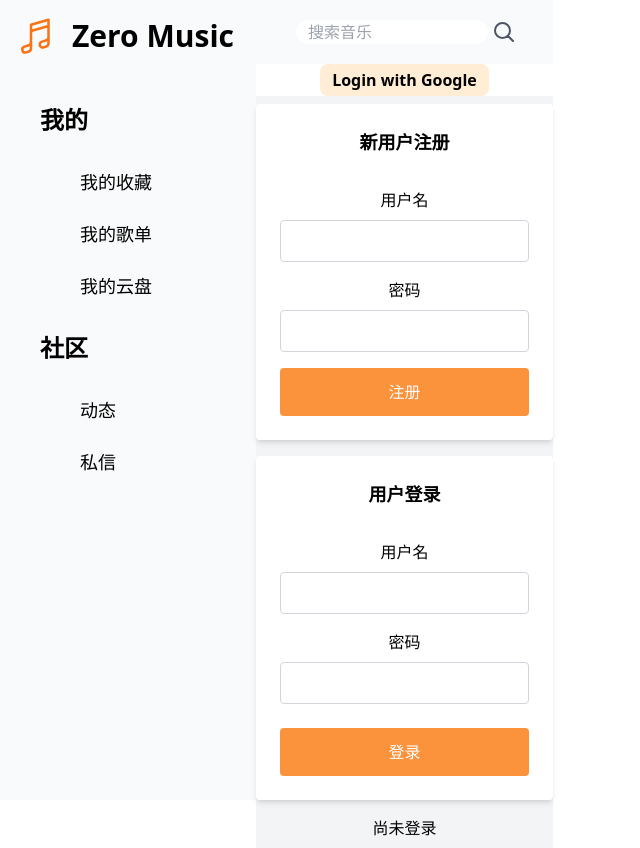
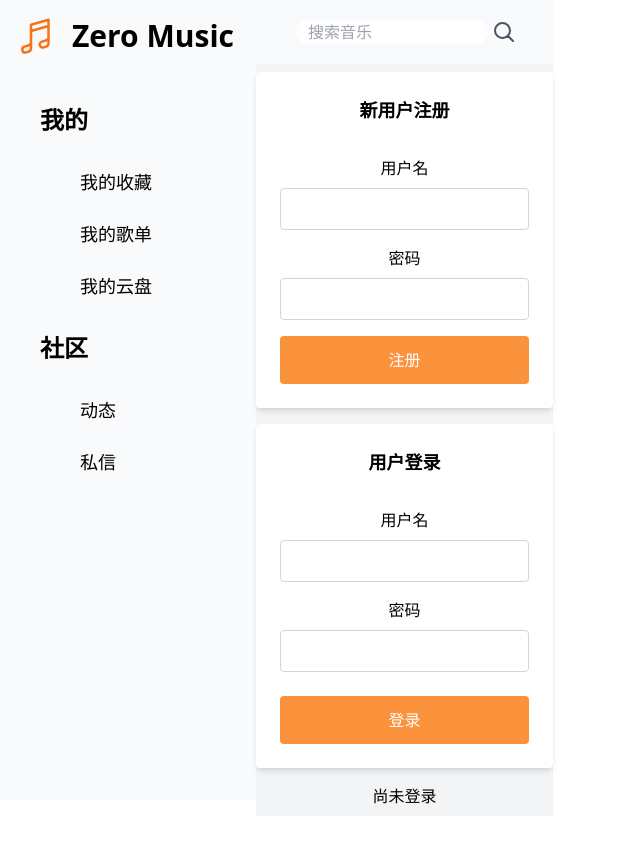
Before and after one commit to HaowenHou/zero-music-mern, a Next.js app: page / in a window 1280 px wide. Shown: the whole page, without its empty margins (0-640 px from the left). After the commit the page ends 816 px from the top, so only its background shows below. Built offline with nearby package versions, Linux system fonts and the light colour scheme; no server answers.

Commit message:
Remove logging in with Google from UI

```diff
--- a/pages/index.js
+++ b/pages/index.js
@@ -11,20 +11,15 @@ import Login from './components/Login';
 import Profile from './components/Profile';
 
 function App() {
-  // const { data: session } = useSession();
-  // if (!session) {
   return (
     <Layout>
       <div className='text-center'>
-        <button onClick={() => signIn('google')} className='bg-orange-100 rounded-lg px-3 py-1 font-semibold'>Login with Google</button>
         <Register />
         <Login />
         <Profile />
       </div>
     </Layout>
   );
-  // }
-  // return <div>Logged in</div>
 }
 
 export default App;
```
